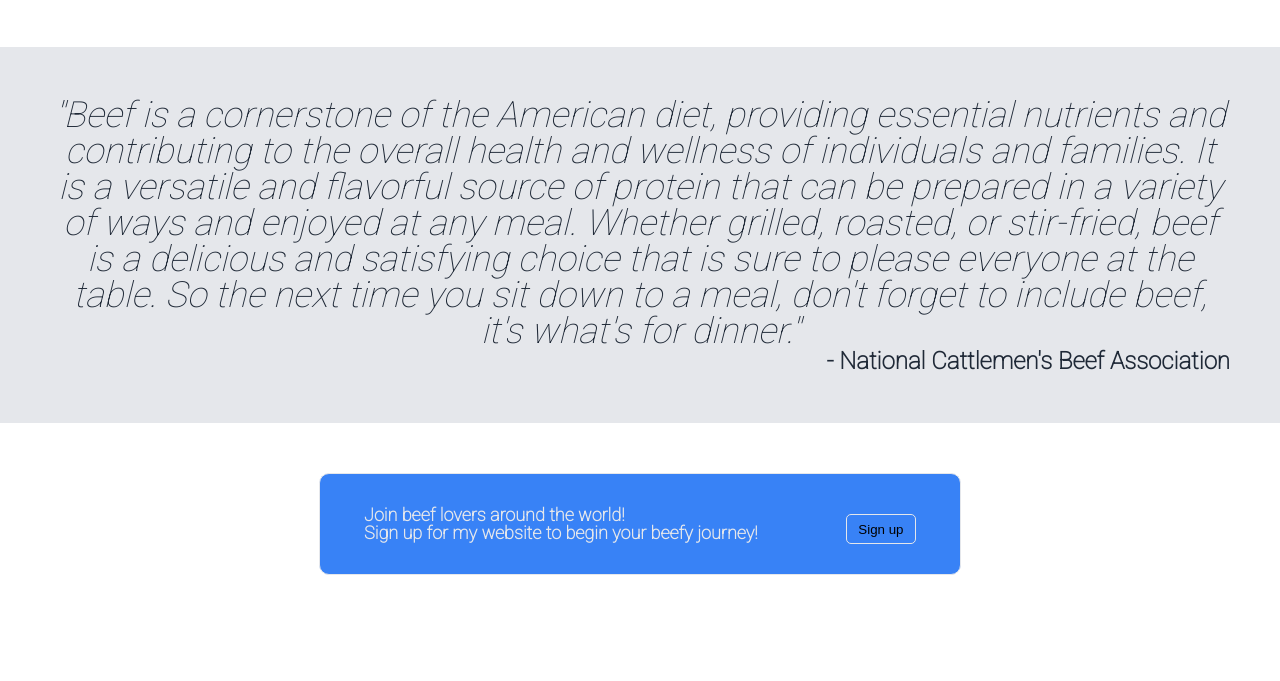
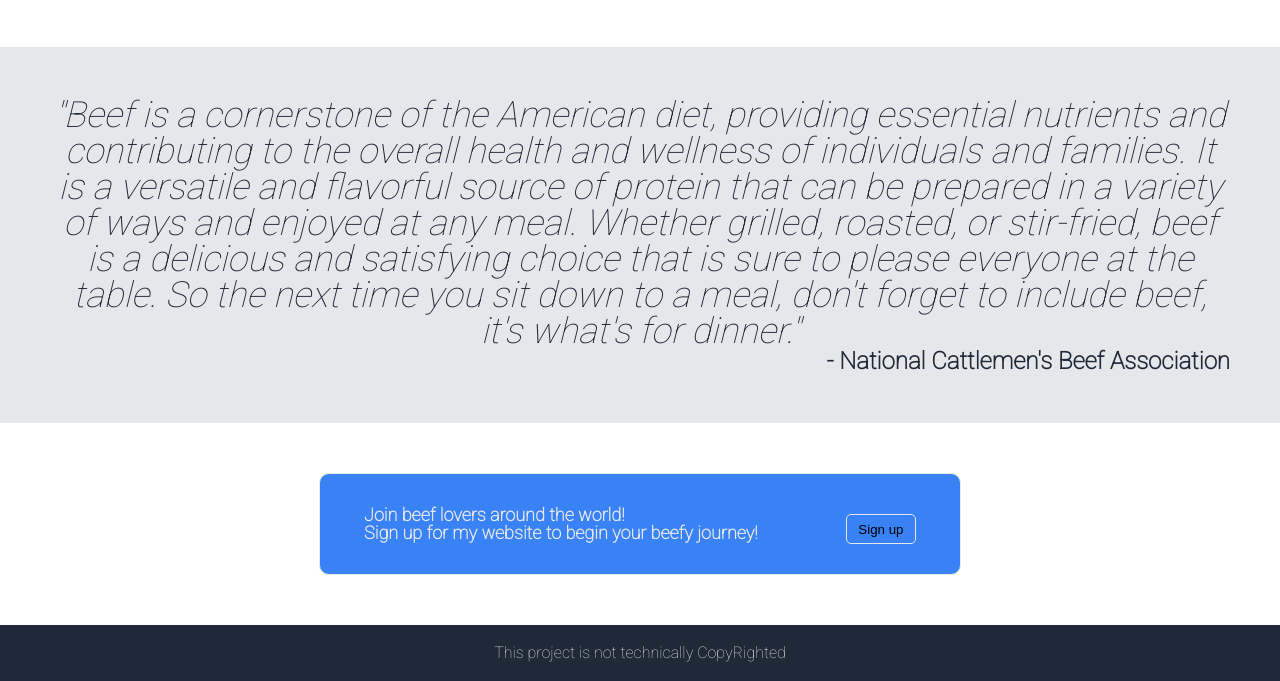
Before and after one commit to baileytm03/replica_website, a plain HTML site: page index.html in a window 1280 px wide. Shown: the part 702-1383 px from the top of the page. Before the commit the page ends 1277 px from the top, so only its background shows below. Drawn offline with Linux system fonts and the light colour scheme.

Commit message:
Add html and css for footer

```diff
--- a/css/styles.css
+++ b/css/styles.css
@@ -140,6 +140,7 @@ img{
 
 .section4{
    padding-top: 50px;
+   padding-bottom: 50px;
 }
 
 .section4box{
@@ -170,6 +171,15 @@ img{
 
 }
 
+.footer{
+    display: flex;
+    justify-content: center;
+    background-color: #1f2937;
+    color: #e5e7eb;
+    padding: 20px;
+}
+
+
 a{
     color: inherit;
     text-decoration: none;
--- a/index.html
+++ b/index.html
@@ -69,7 +69,7 @@
     </div>
 
     <div class="footer">
-
+      This project is not technically CopyRighted
     </div>
 </body>
 </html>
```
